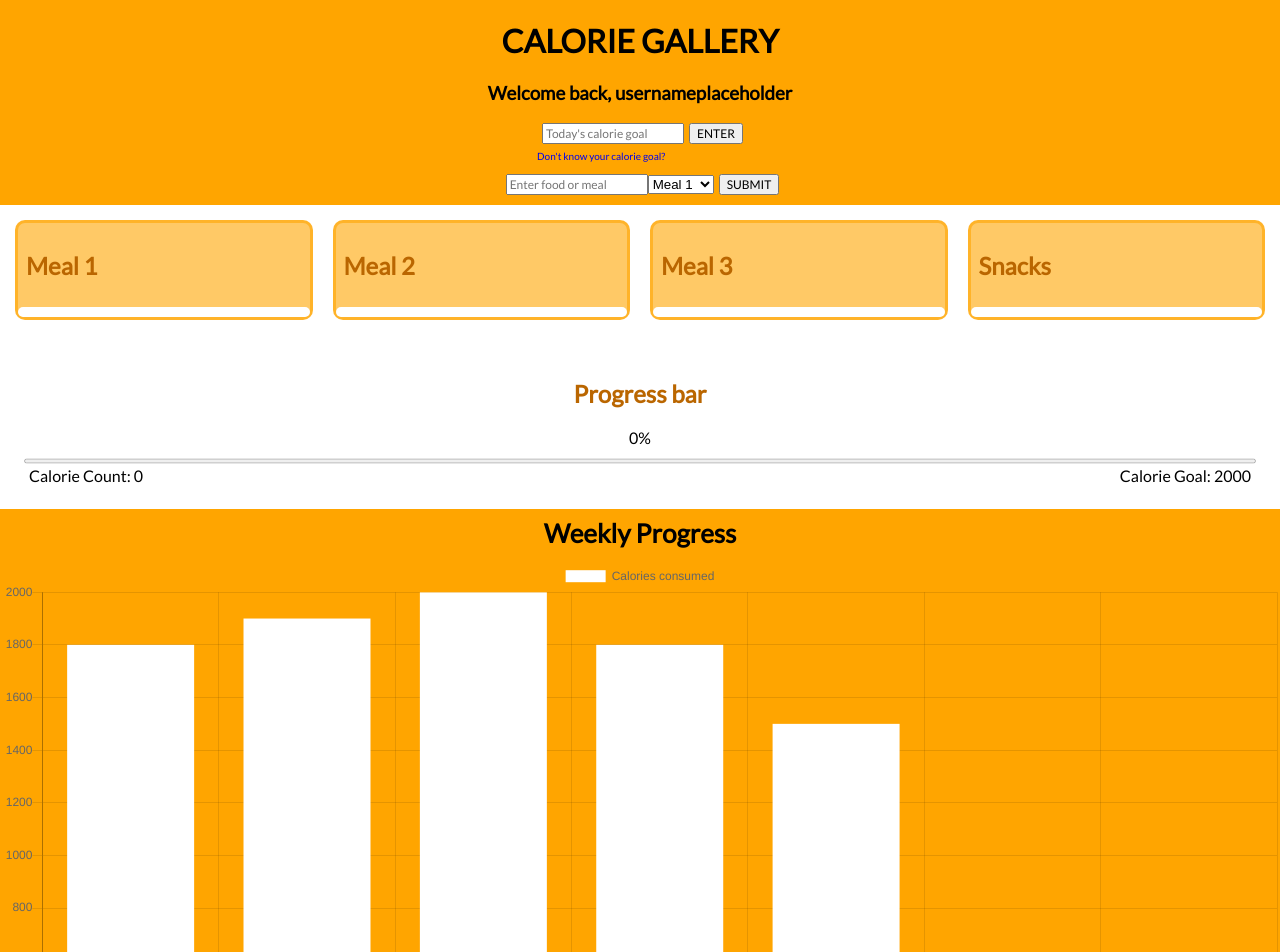
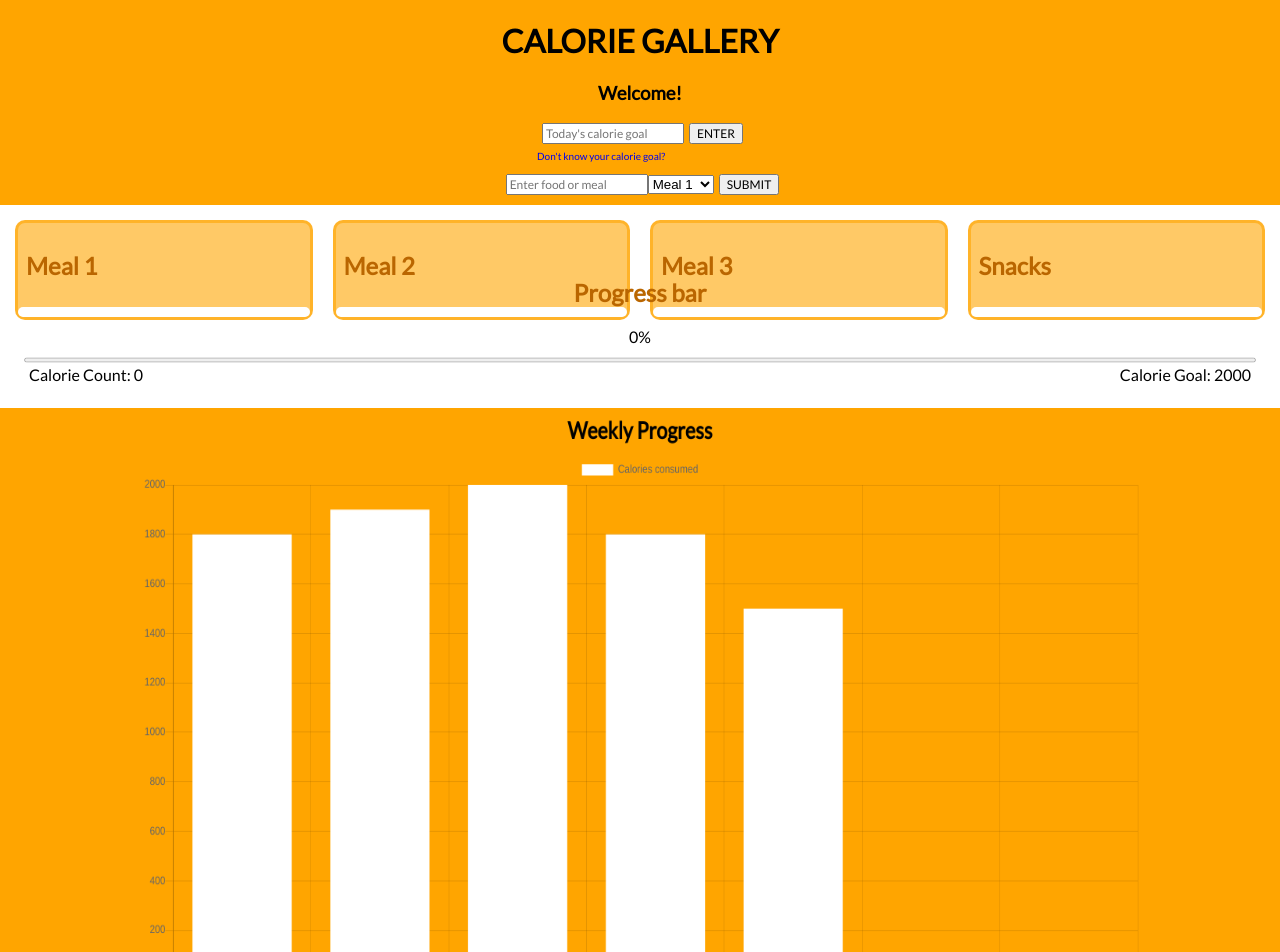
Before and after one commit to robertchrobak/final-project, a React (Create React App) app: page /homepage in a window 1280 px wide. Shown: the top 952 px of the page. Built offline with nearby package versions, Linux system fonts and the light colour scheme.

Commit message:
mobile and pc view

```diff
--- a/src/components/Chart.js
+++ b/src/components/Chart.js
@@ -13,7 +13,7 @@ class Chart extends Component{
       );
 
     var chartData = {
-          labels: ['Sunday', 'Monday', 'Tuesday', 'Wednesday', 'Thursday', 'Friday', 'Saturday'],
+          labels: ['Sun', 'Mon', 'Tues', 'Wed', 'Thurs', 'Fri', 'Sat'],
           datasets:[
             {
               label: 'Calories consumed',
@@ -46,10 +46,12 @@ class Chart extends Component{
         <Bar
           data={chartData} //calling the data that's in the state
           options={{
+            responsive: true,
+            // maintainAspectRatio: false,
             title: {
               display: true,
               text: 'Weekly Progress',
-            fontSize: 26,
+              fontSize: 25,
               fontColor: 'black',
               fontFamily: 'Lato'
             },
--- a/src/components/HomePage.js
+++ b/src/components/HomePage.js
@@ -14,7 +14,8 @@ import Chart from "./Chart";
 
           <header className="App-header">
             <h1 className="App-title">CALORIE GALLERY</h1>
-            <h3 className="Welcome-message">Welcome back, {this.props.username}</h3>
+            {/* <h3 className="Welcome-message">Welcome back, {this.props.username}</h3> */}
+            <h3 className="Welcome-message">Welcome!</h3>
           </header>
 
           <div className="CalorieGoalForm">
--- a/src/index.css
+++ b/src/index.css
@@ -186,6 +186,7 @@ li {
 .ProgressBar {
   background-color: white;
   padding: 12px;
+  margin-top: -4%
 }
 
 .progressBarText {
@@ -289,12 +290,13 @@ a.delete {
   h1 {
     text-align: center;
   }
-
   .AttributionLink {
     width: inherit;
     height: auto;
   }
-
+  h3.Welcome-Message {
+    font-size: 2rem;
+  }
   .LoginForm {
     background-color: white;
     width: 40vw;
@@ -326,5 +328,10 @@ a.delete {
     display: flex;
     flex-flow: row;
   }
+  canvas{
+    width:1000px !important;
+    height:600px !important;
+    margin: 0 auto;
+  }
 
 }
```
Lines whose indentation alone changed are shown as unchanged.
